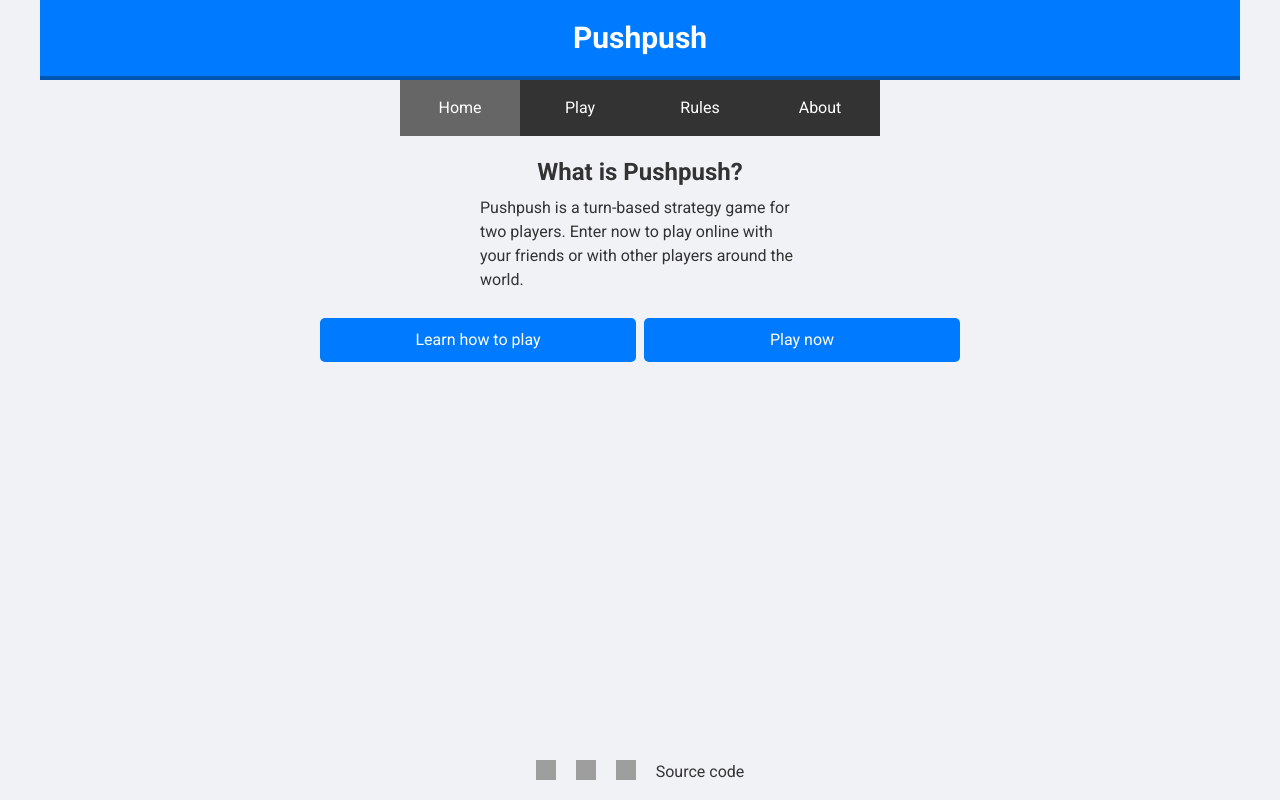
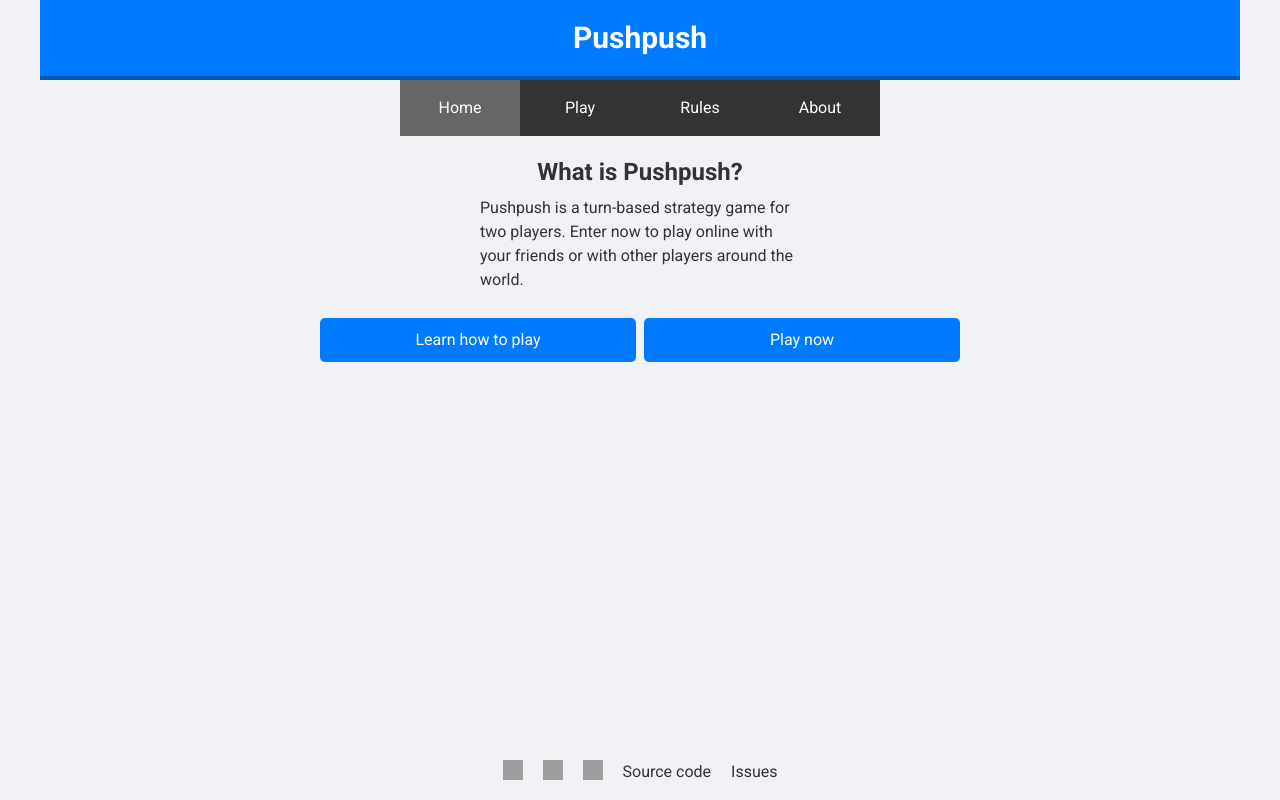
Before and after one commit to AlStinson/pushpush-web, a React (Vite) app: page / in a window 1280 px wide. Built offline with nearby package versions, Linux system fonts and the light colour scheme; no server answers; grey boxes are pictures that could not be loaded.

Commit message:
Include issues link and update readme

```diff
--- a/src/components/elements/Footer.jsx
+++ b/src/components/elements/Footer.jsx
@@ -38,6 +38,13 @@ const Footer = () => {
       >
         Source code
       </a>
+      <a
+        target="_blank"
+        href="https://github.com/AlStinson/pushpush-web/issues"
+        rel="noreferrer"
+      >
+        Issues
+      </a>
     </footer>
   );
 };
```
Also changed, not shown: 1 other file (tests, documents, lock files or other folders).
